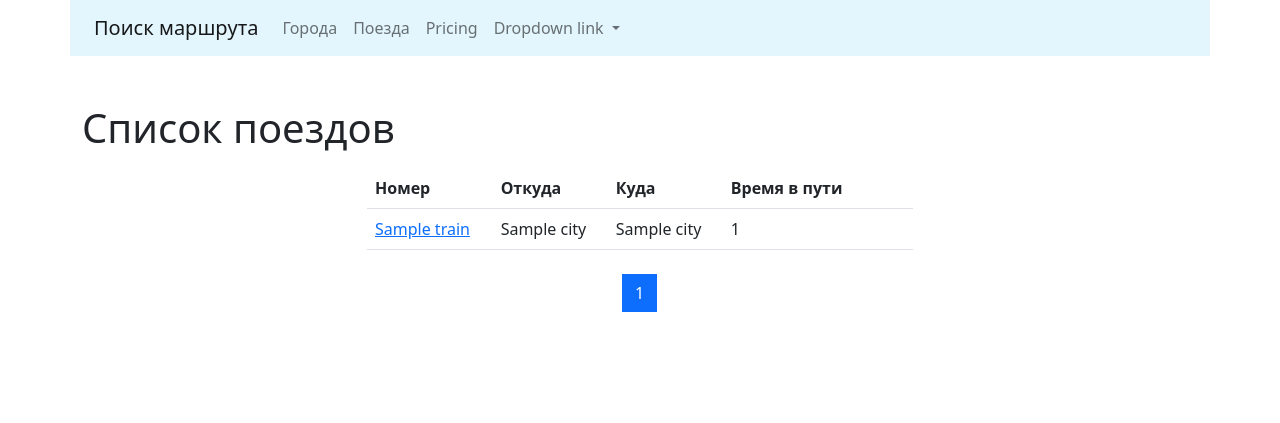
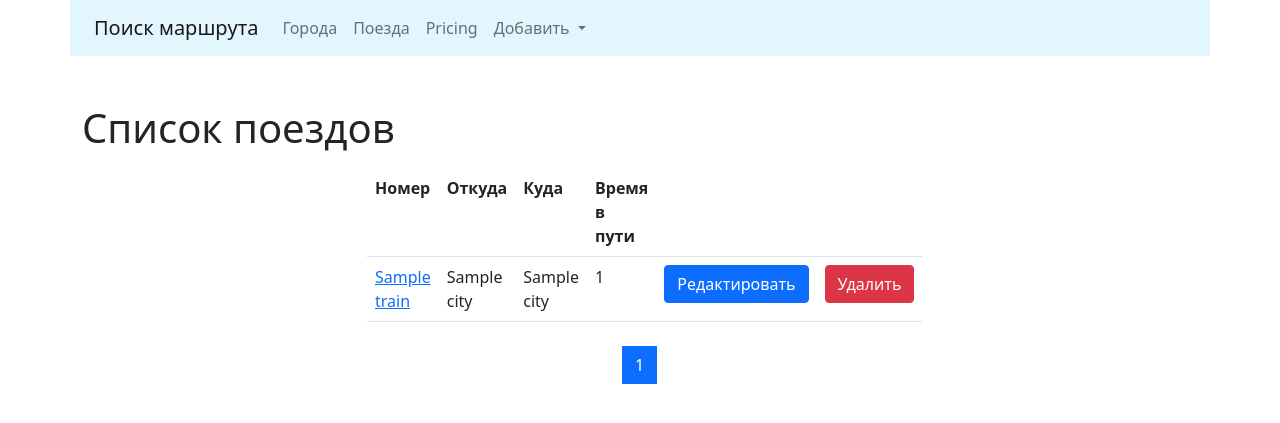
Before and after one commit to TrueNerdDev/find_route, a Django app: page /trains/ in a window 1280 px wide. Shown: the top 423 px of the page. Run offline with Django 4.2, Linux system fonts and the light colour scheme; tables that the repository leaves empty hold one stand-in row (values such as "Sample post").

Commit message:
created adding, editing, deleting trains

```diff
--- a/templates/base.html
+++ b/templates/base.html
@@ -1,5 +1,7 @@
 {% url 'cities:home' as cities_home_url %}
+{% url 'cities:create' as cities_create_url %}
 {% url 'trains:home' as trains_home_url %}
+{% url 'trains:create' as trains_create_url %}
 <!doctype html>
 <html lang="en">
   <head>
@@ -30,14 +32,16 @@
           <li class="nav-item">
             <a class="nav-link" href="#">Pricing</a>
           </li>
-          <li class="nav-item dropdown">
+
+          <li class="nav-item dropdown
+          {% if request.path == cities_create_url or request.path == trains_create_url %} active {% endif %}
+            ">
             <a class="nav-link dropdown-toggle" href="#" id="navbarDropdownMenuLink" role="button" data-bs-toggle="dropdown" aria-expanded="false">
-              Dropdown link
+              Добавить
             </a>
             <ul class="dropdown-menu" aria-labelledby="navbarDropdownMenuLink">
-              <li><a class="dropdown-item" href="#">Action</a></li>
-              <li><a class="dropdown-item" href="#">Another action</a></li>
-              <li><a class="dropdown-item" href="#">Something else here</a></li>
+              <li><a class="dropdown-item" href="{% url 'cities:create'%}">Новый город</a></li>
+              <li><a class="dropdown-item" href="{% url 'trains:create'%}">Новый поезд</a></li>
             </ul>
           </li>
         </ul>
--- a/trains/templates/trains/create.html
+++ b/trains/templates/trains/create.html
@@ -1,8 +1,8 @@
 {% extends 'base.html' %}
-{% block title %}Создание города{% endblock %}
+{% block title %}Создание поезда{% endblock %}
 
 {% block content %}
-<h1>Создание города</h1>
+<h1>Создание поезда</h1>
 
 {% include 'form.html' with button='Сохранить' %}
 
--- a/trains/templates/trains/detail.html
+++ b/trains/templates/trains/detail.html
@@ -1,8 +1,8 @@
 {% extends 'base.html' %}
-{% block title %}Город{% endblock %}
+{% block title %}Поезд{% endblock %}
 
 {% block content %}
-<h1>Город</h1>
+<h1>Поезд</h1>
 <div class="row">
     <div class="col-md">
         <table class="table table-hover">
--- a/trains/templates/trains/home.html
+++ b/trains/templates/trains/home.html
@@ -22,8 +22,16 @@
                 <td>{{object.from_city}}</td>
                 <td>{{object.to_city}}</td>
                 <td>{{object.travel_time}}</td>
-                <td>&nbsp;</td>
-                <td>&nbsp;</td>
+                <td>
+                    <a href="{% url 'trains:update' pk=object.pk%}">
+                        <button type="submit" class="btn btn-primary">Редактировать</button>
+                    </a>
+                </td>
+                <td>
+                    <a href="{% url 'trains:delete' pk=object.pk%}">
+                        <button type="submit" class="btn btn-danger">Удалить</button>
+                    </a>
+                </td>
             </tr>
 
         {% endfor %}
--- a/trains/templates/trains/train_confirm_delete.html
+++ b/trains/templates/trains/train_confirm_delete.html
@@ -1,8 +1,8 @@
 {% extends 'base.html' %}
-{% block title %}Удаление города{% endblock %}
+{% block title %}Удаление поезда{% endblock %}
 
 {% block content %}
-<h1>Удаление города</h1>
+<h1>Удаление поезда</h1>
 <p>{{ object }}</p>
 
 {% include 'form.html' with button='Удалить' %}
--- a/trains/templates/trains/update.html
+++ b/trains/templates/trains/update.html
@@ -1,8 +1,8 @@
 {% extends 'base.html' %}
-{% block title %}Редактирование города{% endblock %}
+{% block title %}Редактирование поезда{% endblock %}
 
 {% block content %}
-<h1>Редактировать город</h1>
+<h1>Редактировать поезд</h1>
 
 {% include 'form.html' with button='Редактировать' %}
 
--- a/trains/urls.py
+++ b/trains/urls.py
@@ -6,7 +6,7 @@ urlpatterns = [
     #path('', home, name='home'),
     path('', TrainListView.as_view(), name='home'),
     path('detail/<int:pk>/', TrainDetailView.as_view(), name='detail'),
-    # path('update/<int:pk>/', TrainUpdateView.as_view(), name='update'),
-    # path('delete/<int:pk>/', TrainDeleteView.as_view(), name='delete'),
-    # path('add/', TrainCreateView.as_view(), name='create'),
+    path('update/<int:pk>/', TrainUpdateView.as_view(), name='update'),
+    path('delete/<int:pk>/', TrainDeleteView.as_view(), name='delete'),
+    path('add/', TrainCreateView.as_view(), name='create'),
 ]
--- a/trains/views.py
+++ b/trains/views.py
@@ -3,16 +3,17 @@ from django.core.paginator import Paginator
 from django.contrib import messages
 from django.shortcuts import render, get_object_or_404
 from django.urls import reverse_lazy
-from django.views.generic import DetailView, CreateView, UpdateView, DeleteView, ListView
+from django.views.generic import (
+    DetailView, CreateView, UpdateView, DeleteView, ListView)
 from trains.forms import TrainForm
 from trains.models import Train
 
 __all__ = (
     'home',
     'TrainDetailView',
-    # 'TrainCreateView',
-    # 'TrainUpdateView',
-    # 'TrainDeleteView',
+    'TrainCreateView',
+    'TrainUpdateView',
+    'TrainDeleteView',
     'TrainListView',
 )
 
@@ -31,30 +32,30 @@ class TrainDetailView(DetailView):
     template_name = 'trains/detail.html'
 
 
-# class TrainCreateView(SuccessMessageMixin, CreateView):
-#     model = Train
-#     form_class = TrainForm
-#     template_name = 'trains/create.html'
-#     success_url = reverse_lazy('trains:home')
-#     success_message = "Город успешно создан"
-#
-#
-# class TrainUpdateView(SuccessMessageMixin, UpdateView):
-#     model = Train
-#     form_class = TrainForm
-#     template_name = 'trains/update.html'
-#     success_url = reverse_lazy('trains:home')
-#     success_message = "Город успешно отредактирован"
-#
-#
-# class TrainDeleteView(DeleteView):
-#     model = Train
-#     #template_name = "trains/delete.html"
-#     success_url = reverse_lazy('trains:home')
-#
-#     def get(self, request, *args, **kwargs):
-#         messages.success(request, 'Город успешно удален')
-#         return self.post(request, *args, **kwargs)
+class TrainCreateView(SuccessMessageMixin, CreateView):
+    model = Train
+    form_class = TrainForm
+    template_name = 'trains/create.html'
+    success_url = reverse_lazy('trains:home')
+    success_message = "Поезд успешно создан"
+
+
+class TrainUpdateView(SuccessMessageMixin, UpdateView):
+    model = Train
+    form_class = TrainForm
+    template_name = 'trains/update.html'
+    success_url = reverse_lazy('trains:home')
+    success_message = "Поезд успешно отредактирован"
+
+
+class TrainDeleteView(DeleteView):
+    model = Train
+    #template_name = "trains/delete.html"
+    success_url = reverse_lazy('trains:home')
+
+    def get(self, request, *args, **kwargs):
+        messages.success(request, 'Поезд успешно удален')
+        return self.post(request, *args, **kwargs)
 
 
 class TrainListView(ListView):
```
